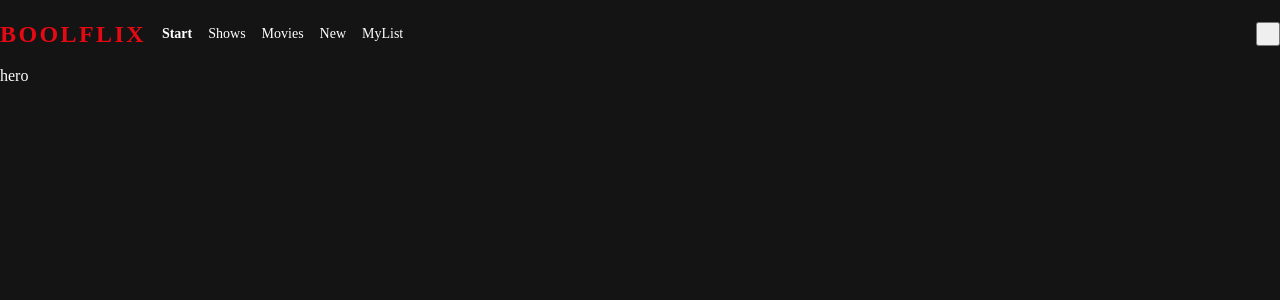
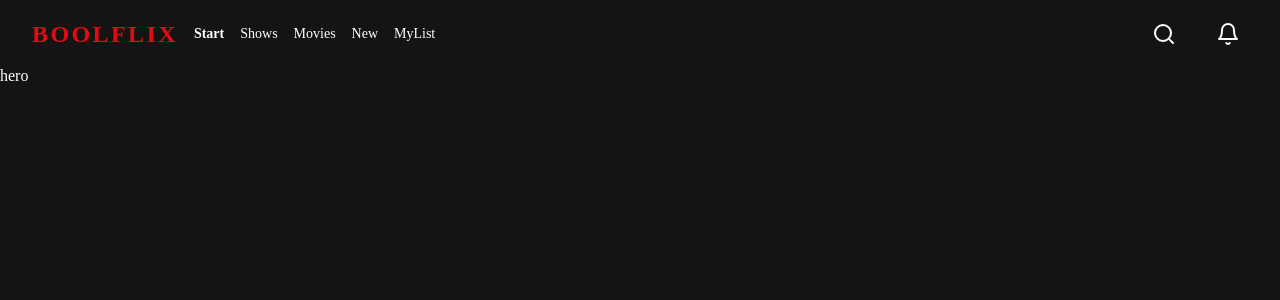
Before and after one commit to sargon17/vue-boolflix, a Vue app: page / in a window 1280 px wide. Shown: the top 300 px of the page. Built offline with nearby package versions, Linux system fonts and the light colour scheme.

Commit message:
header layout done

```diff
--- a/src/components/HeaderComponent.vue
+++ b/src/components/HeaderComponent.vue
@@ -25,27 +25,42 @@
       </nav>
     </div>
     <div class="header__toolbox">
-      <button>
-        <i class="fa-regular fa-magnifying-glass"></i>
+      <button class="icon-btn">
+        <img :src="searchIcon" alt="search icon" />
+      </button>
+      <button class="icon-btn">
+        <img :src="bellIcon" alt="bell icon" />
       </button>
     </div>
   </div>
 </template>
 
 <script>
-export default {};
+import searchIcon from "../img/icons/search.svg";
+import bellIcon from "../img/icons/bell.svg";
+
+export default {
+  name: "HeaderComponent",
+  data() {
+    return {
+      searchIcon,
+      bellIcon,
+    };
+  },
+};
 </script>
 
 <style lang="scss" scoped>
 @import "../styles/general.scss";
 
 .header {
-  width: 100%;
+  //   width: 100%;
   min-height: 68px;
   height: 68px;
   display: flex;
   justify-content: space-between;
   align-items: center;
+  padding: 0 32px;
 
   &__navigation {
     display: flex;
@@ -83,5 +98,12 @@ export default {};
       }
     }
   }
+
+  &__toolbox {
+    display: flex;
+    justify-content: space-between;
+    align-items: center;
+    gap: 24px;
+  }
 }
 </style>
--- a/src/styles/general.scss
+++ b/src/styles/general.scss
@@ -5,3 +5,25 @@
   color: $bf-text-color;
   font-weight: $bf-text-thin;
 }
+
+.icon-btn {
+  background: transparent;
+  border: none;
+  cursor: pointer;
+  outline: none;
+  padding: 8px;
+  border-radius: 10px;
+  display: flex;
+  justify-content: center;
+  align-items: center;
+  transition: $bf-transition;
+
+  img {
+    width: 24px;
+    height: 24px;
+  }
+
+  &:hover {
+    background-color: $bf-background-color-transparent;
+  }
+}
--- a/src/styles/variables.scss
+++ b/src/styles/variables.scss
@@ -1,6 +1,7 @@
 @import url("https://fonts.googleapis.com/css2?family=Open+Sans:wght@400;700&display=swap");
 
 $bf-background-color: #141414;
+$bf-background-color-transparent: #282828c2;
 $bf-netflix-color: #e50914;
 
 $bf-text-color: #fff;
@@ -10,3 +11,7 @@ $bf-text-bold: 700;
 $bf-text-size-xSmall: 14px;
 $bf-text-size-small: 16px;
 $bf-text-size-medium: 20px;
+
+$bf-border-radius: 10px;
+
+$bf-transition: 0.3s ease-in-out;
```
Also changed, not shown: src/img/icons/bell.svg (added), src/img/icons/search.svg (added).
